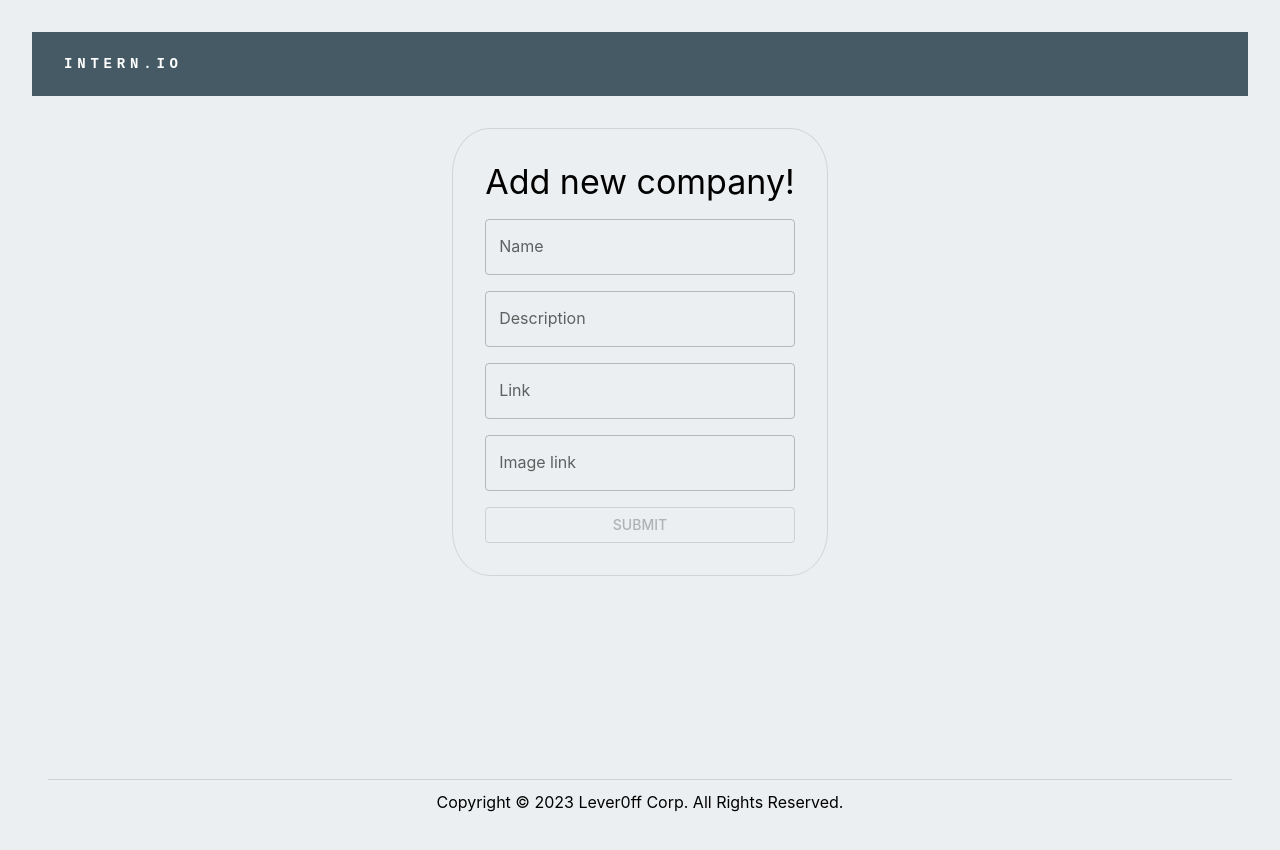
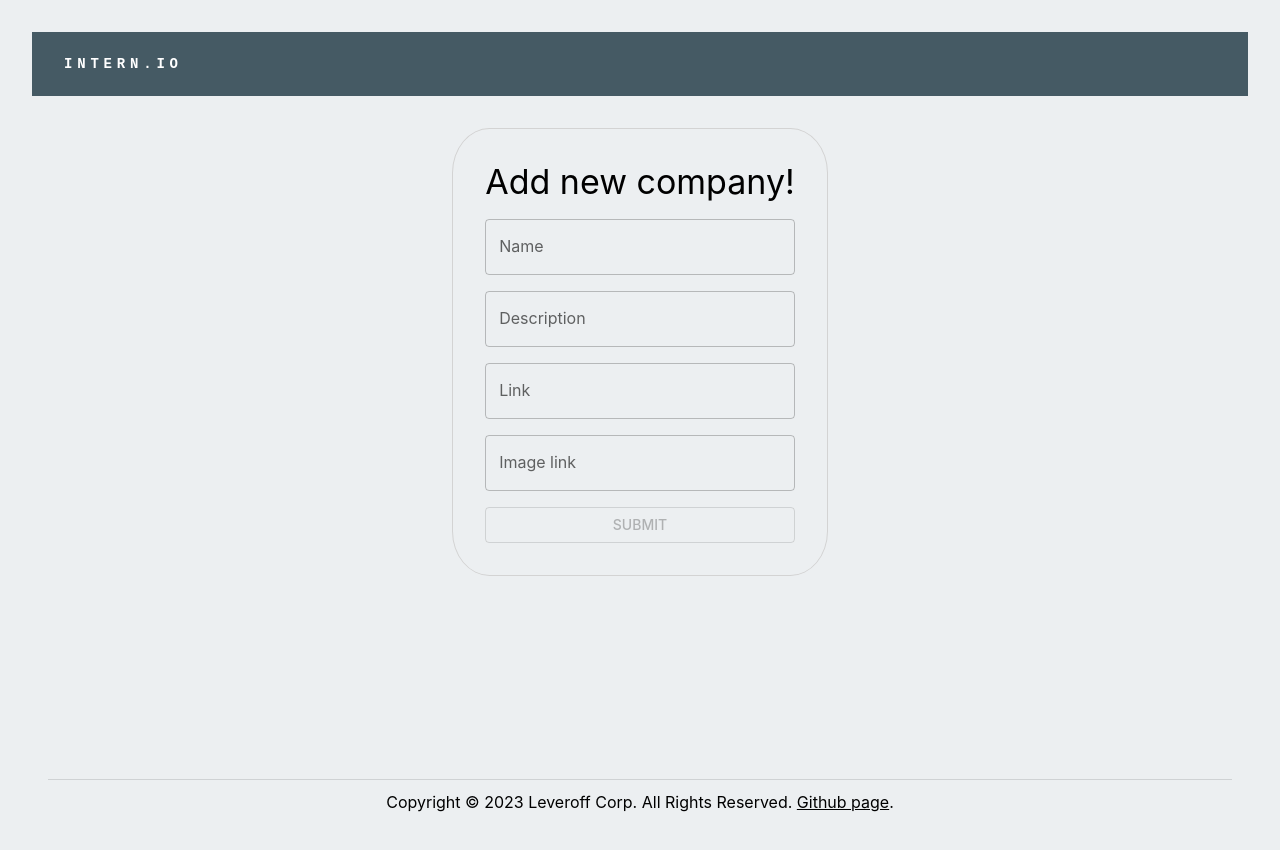
Before and after one commit to asd4a10/intern-io, a React (Vite) app: page /intern-io/add in a window 1280 px wide. Shown: the top 850 px of the page. Built offline with nearby package versions, Linux system fonts and the light colour scheme.

Commit message:
gh pages added to footer

```diff
--- a/src/modules/header/Footer.tsx
+++ b/src/modules/header/Footer.tsx
@@ -17,7 +17,18 @@ const Footer = () => {
     >
       <Divider variant="middle" />
       <Typography sx={{ py: "0.5rem" }} variant={"subtitle1"}>
-        Copyright © 2023 Lever0ff Corp. All Rights Reserved.
+        Copyright © 2023 Leveroff Corp. All Rights Reserved.{" "}
+        <a
+          style={{
+            // textDecoration: "underline",
+            color: "black",
+          }}
+          target="_blank"
+          href="https://github.com/asd4a10/intern-io"
+        >
+          Github page
+        </a>
+        .
       </Typography>
     </Box>
   );
```
